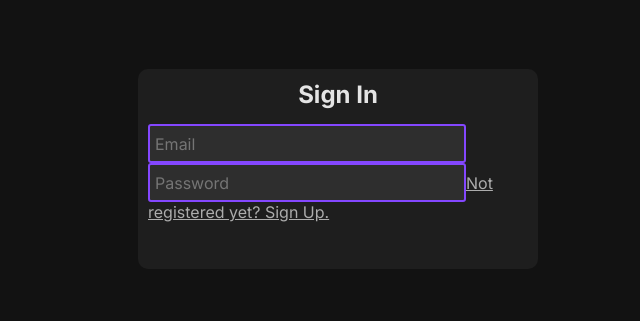
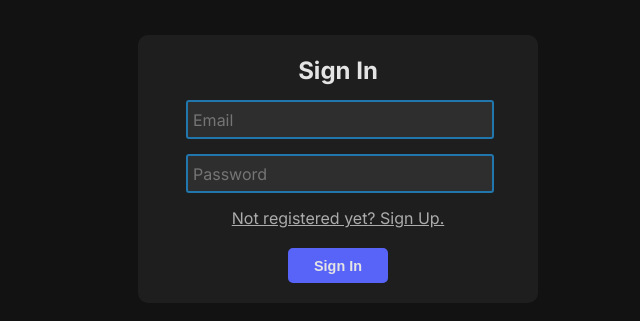
Before and after one commit to FernasG/code-editor-nextjs, a Next.js app: page / in a window 1280 px wide. Shown: the part 231-552 px from the top of the page, without its empty margins (302-942 px from the left). Built offline with nearby package versions, Linux system fonts and the light colour scheme.

Commit message:
feat: finish sign in box

```diff
--- a/src/components/Button/Button.tsx
+++ b/src/components/Button/Button.tsx
@@ -1,13 +1,20 @@
-import { ButtonEl, Props } from './styles';
+import { ButtonBox, Props } from './styles';
 
 interface ButtonProps extends Props {
   text: string;
 }
 
-export const Button = (({ textColor, borderColor, backgroundColor, text }: ButtonProps) => {
+export const Button = ((props: ButtonProps): JSX.Element => {
   return (
     <>
-      <ButtonEl textColor={textColor} borderColor={borderColor} backgroundColor={backgroundColor}>{text}</ButtonEl>
+      <ButtonBox
+        width={props.width} textColor={props.textColor}
+        borderColor={props.borderColor} backgroundColor={props.backgroundColor}
+        hoverBorderColor={props.hoverBorderColor} hoverTextColor={props.hoverTextColor}
+        hoverBackgroundColor={props.hoverBackgroundColor}
+      >
+        {props.text}
+      </ButtonBox>
     </>
   );
 });
--- a/src/components/Button/styles.ts
+++ b/src/components/Button/styles.ts
@@ -1,17 +1,31 @@
 import styled from 'styled-components';
 
 export interface Props {
+  width: string;
   textColor: string;
   borderColor: string;
   backgroundColor: string;
+  hoverTextColor?: string;
+  hoverBorderColor?: string;
+  hoverBackgroundColor?: string;
 }
 
-export const ButtonEl = styled.button<Props>`
+export const ButtonBox = styled.button<Props>`
   border: 2px solid;
   cursor: pointer;
-  padding: 10px;
+  padding: 7.5px;
+  width: ${({ width }) => width};
+  font-weight: bolder;
+  font-size: 0.9em;
   border-radius: 5px;
-  color: ${({ textColor }) => `var(${textColor})`};
-  background: ${({ backgroundColor }) => `var(${backgroundColor})`};
-  border-color: ${({ borderColor }) => `var(${borderColor})`};
+  color: ${({ textColor }) => textColor};
+  background: ${({ backgroundColor }) => backgroundColor};
+  border-color: ${({ borderColor }) => borderColor};
+  transition: all 500ms;
+
+  &:hover {
+    color: ${(props) => props.hoverTextColor ? props.hoverTextColor : props.textColor};
+    background: ${(props) => props.hoverBackgroundColor ? props.hoverBackgroundColor : props.backgroundColor};
+    border-color: ${(props) => props.hoverBorderColor ? props.hoverBorderColor : props.borderColor};
+  }
 `;
--- a/src/components/Input/Input.tsx
+++ b/src/components/Input/Input.tsx
@@ -3,7 +3,7 @@ import { InputBox, Props } from './styles';
 export const Input = ((props: Props): JSX.Element => {
   return (
     <>
-      <InputBox type={props.inputType} placeholder={props.labelText}></InputBox>
+      <InputBox type={props.inputType} placeholder={props.inputPlaceholder}></InputBox>
     </>
   );
 });
--- a/src/components/Input/styles.ts
+++ b/src/components/Input/styles.ts
@@ -3,17 +3,17 @@ import styled from "styled-components";
 type Types = 'number' | 'text' | 'password' | 'email';
 
 export interface Props {
-  labelText: string;
   inputType: Types;
+  inputPlaceholder: string;
 }
 
 export const InputBox = styled.input`
   all: unset;
-  width: 80%;
+  width: calc(100% - 10px);
   height: 35px;
   outline: none;
   padding: 0 5px;
   background: var(--layer-08);
   border-radius: 3px;
-  border: 2px solid #8447FF;
+  border: 2px solid #2176AE;
 `;
--- a/src/components/Label/Label.tsx
+++ b/src/components/Label/Label.tsx
@@ -1,4 +1,4 @@
-import { LabelEl } from './styles';
+import { LabelBox } from './styles';
 
 interface Props {
   text: string;
@@ -7,7 +7,7 @@ interface Props {
 export const Label = (({ text }: Props): JSX.Element => {
   return (
     <>
-      <LabelEl>{text}</LabelEl>
+      <LabelBox>{text}</LabelBox>
     </>
   );
 });
--- a/src/components/Label/styles.ts
+++ b/src/components/Label/styles.ts
@@ -1,5 +1,5 @@
 import styled from "styled-components";
 
-export const LabelEl = styled.label`
+export const LabelBox = styled.label`
   color: var(--second-color);
 `;
--- a/src/components/SignIn/SignIn.tsx
+++ b/src/components/SignIn/SignIn.tsx
@@ -1,5 +1,5 @@
-import { Props, SignInBox, TitleBox, Title } from './styles';
-import { Input, Link, Button } from '..';
+import { Props, SignInBox, TitleBox, Title, BodyBox, FooterBox } from './styles';
+import { Link, Input, Button } from '..';
 
 export const SignIn = (({ width, height }: Props): JSX.Element => {
   return (
@@ -9,13 +9,21 @@ export const SignIn = (({ width, height }: Props): JSX.Element => {
           <Title>Sign In</Title>
         </TitleBox>
 
-        <div>
-          <Input labelText={'Email'} inputType={'email'}></Input>
-          <Input labelText={'Password'} inputType={'password'}></Input>
+        <BodyBox>
+          <Input inputPlaceholder={'Email'} inputType={'email'}></Input>
+          <Input inputPlaceholder={'Password'} inputType={'password'}></Input>
+        </BodyBox>
+
+        <FooterBox>
           <Link text={'Not registered yet? Sign Up.'} color={'--second-color'}></Link>
-
-          {/* <Button text={'Sign In'} textColor={'#FFFFF'}></Button> */}
-        </div>
+          <Button
+            width='100px'
+            text={'Sign In'}
+            textColor={'var(--white)'}
+            backgroundColor={'var(--neon-blue)'}
+            borderColor={'var(--neon-blue)'}
+          ></Button>
+        </FooterBox>
       </SignInBox>
     </>
   );
--- a/src/components/SignIn/styles.ts
+++ b/src/components/SignIn/styles.ts
@@ -16,7 +16,7 @@ export const Container = styled.div<Props>`
 export const SignInBox = styled(Container)`
   top: 50%;
   left: 50%;
-  padding: 10px;
+  padding: 20px 10px;
   position: absolute;
   transform: translate(-50%, -50%);
 `;
@@ -34,3 +34,26 @@ export const Title = styled.h1`
   font-size: 1.5em;
   font-weight: bold;
 `;
+
+export const BodyBox = styled.div`
+  width: 80%;
+  margin: 0 auto;
+  display: flex;
+  flex-direction: column;
+  justify-content: center;
+
+  >input {
+    margin-bottom: 15px;
+  }
+`;
+
+export const FooterBox = styled.div`
+  width: 100%;
+  display: flex;
+  align-items: center;
+  flex-direction: column;
+
+  >:nth-child(1) {
+    margin-bottom: 20px;
+  }
+`;
--- a/src/components/index.ts
+++ b/src/components/index.ts
@@ -1,5 +1,6 @@
 export * from './Container';
 export * from './SignIn';
 export * from './Button';
+export * from './Label';
 export * from './Input';
 export * from './Link';
--- a/src/styles/globals.css
+++ b/src/styles/globals.css
@@ -20,6 +20,12 @@
   --turquoise: #2fe6deff;
   --prussian-blue: #1c3041ff;
   --aquamarine: #18f2b2ff;
+
+  --verdigris: #16bac5ff;
+  --maya-blue: #5fbff9ff;
+  --magnolia: #efe9f4ff;
+  --eerie-black: #171d1cff;
+  --neon-blue: #5863f8ff;
 }
 
 * {
```
